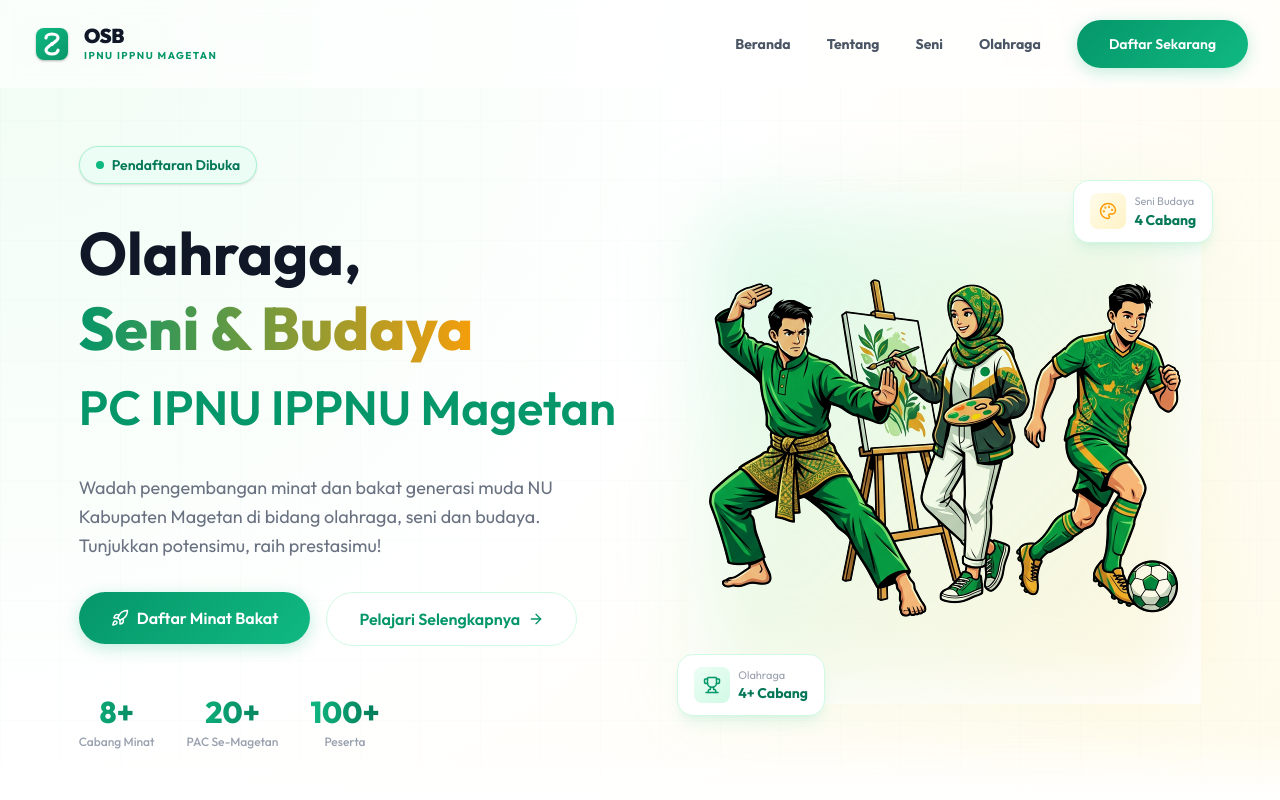
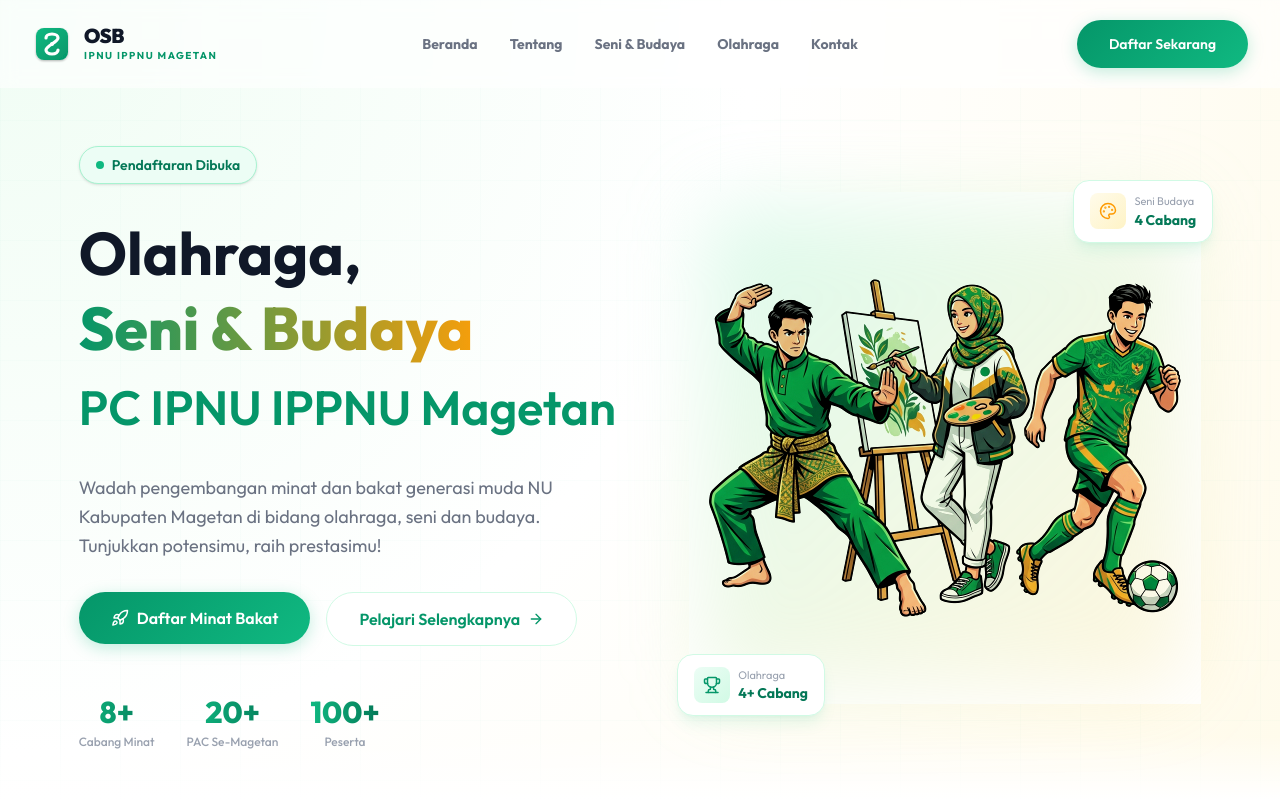
Before and after one commit to Inur123/osb, a Next.js app: page / in a window 1280 px wide. Shown: the top 800 px of the page. Built offline with nearby package versions, Linux system fonts and the light colour scheme.

Commit message:
feat: update navbar layout with new links, improved spacing, and increased z-index

```diff
--- a/app/_components/layout/Navbar.tsx
+++ b/app/_components/layout/Navbar.tsx
@@ -8,8 +8,9 @@ import SmoothScrollLink from "@/app/_components/shared/SmoothScrollLink";
 const NAV_LINKS = [
   { id: "beranda", label: "Beranda" },
   { id: "tentang", label: "Tentang" },
-  { id: "seni", label: "Seni" },
+  { id: "seni", label: "Seni & Budaya" },
   { id: "olahraga", label: "Olahraga" },
+  { id: "daftar", label: "Kontak" },
 ] as const;
 
 export default function Navbar() {
@@ -28,7 +29,7 @@ export default function Navbar() {
   return (
     <nav
       id="navbar"
-      className={`fixed top-0 left-0 right-0 z-50 transition-all duration-500 ${
+      className={`fixed top-0 left-0 right-0 z-[100] transition-all duration-500 ${
         scrolled
           ? "bg-white/95 backdrop-blur-xl py-3 shadow-[0_1px_20px_rgba(16,185,129,0.06)]"
           : "bg-white/60 backdrop-blur-sm py-5"
@@ -38,9 +39,9 @@ export default function Navbar() {
       }}
     >
       <div className="max-w-7xl mx-auto px-4 sm:px-6 lg:px-8">
-        <div className="flex items-center justify-between">
-          {/* Logo */}
-          <div className="flex items-center gap-3">
+        <div className="flex items-center justify-between h-full">
+          {/* Left: Logo */}
+          <div className="flex-1 flex justify-start items-center gap-3">
             <div>
               <OSBLogo />
             </div>
@@ -54,38 +55,45 @@ export default function Navbar() {
             </div>
           </div>
 
-          {/* Desktop Navigation */}
-          <div className="hidden md:flex items-center gap-1">
+          {/* Center: Desktop Navigation Links */}
+          <div className="hidden md:flex flex-1 justify-center items-center gap-1 lg:gap-2">
             {NAV_LINKS.map((link) => (
               <SmoothScrollLink
                 key={link.id}
                 targetId={link.id}
-                className="relative px-4 py-2 text-sm font-bold text-gray-600 hover:text-ipnu-600 transition-colors group"
+                className="relative px-3 py-2 text-sm font-bold text-gray-500 hover:text-ipnu-600 transition-colors group whitespace-nowrap"
               >
                 {link.label}
-                <div className="absolute bottom-1 left-4 right-4 h-0.5 bg-ipnu-500 origin-left scale-x-0 group-hover:scale-x-100 transition-transform duration-300" />
+                <div className="absolute bottom-1 left-3 right-3 h-0.5 bg-ipnu-500 origin-left scale-x-0 group-hover:scale-x-100 transition-transform duration-300" />
               </SmoothScrollLink>
             ))}
+          </div>
 
-            <div className="ml-4">
+          {/* Right: Button & Mobile Toggle */}
+          <div className="flex-1 flex justify-end items-center gap-4">
+            <div className="hidden md:block">
               <SmoothScrollLink
                 targetId="daftar"
-                className="btn-primary py-2.5 px-6 text-sm font-bold shadow-lg shadow-ipnu-500/20"
+                className="btn-primary py-2.5 px-6 text-sm font-bold shadow-lg shadow-ipnu-500/20 whitespace-nowrap"
               >
                 <span>Daftar Sekarang</span>
               </SmoothScrollLink>
-            </div>
             </div>
 
             {/* Mobile Toggle */}
             <button
               id="nav-menu-toggle"
               onClick={() => setMenuOpen(!menuOpen)}
-            className="md:hidden p-2 text-ipnu-700 hover:bg-ipnu-50 rounded-lg transition-colors"
+              className="md:hidden p-2 text-ipnu-700 hover:bg-ipnu-50 rounded-lg transition-colors cursor-pointer relative z-[101]"
+              style={{
+                touchAction: "manipulation",
+                WebkitTapHighlightColor: "transparent"
+              }}
               aria-label="Toggle menu"
             >
-            {menuOpen ? <X size={24} /> : <Menu size={24} />}
+              {menuOpen ? <X size={28} /> : <Menu size={28} />}
             </button>
+          </div>
         </div>
       </div>
 
```
Lines whose indentation alone changed are shown as unchanged.
